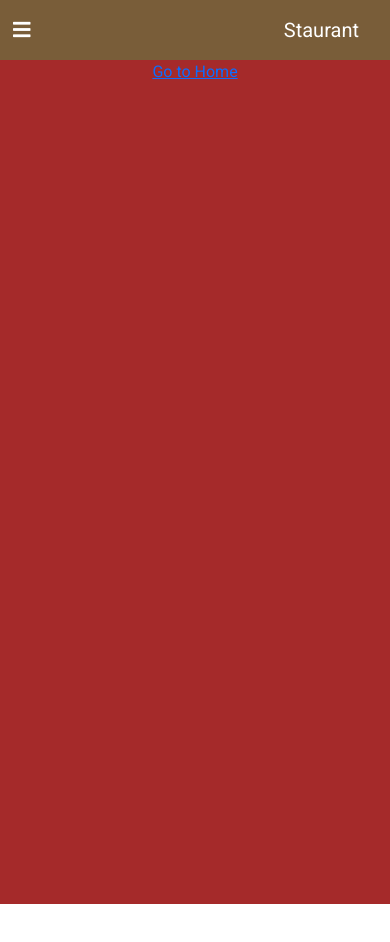
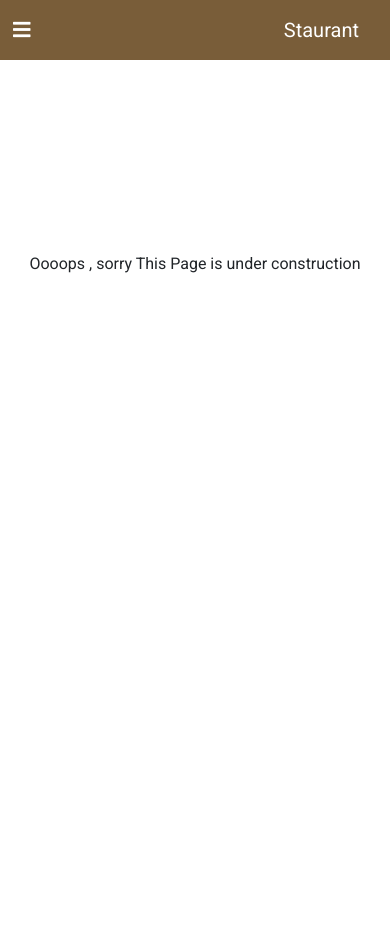
Before and after one commit to Godwindaniel10/Marketing-website, a React (Create React App) app: page /service in a window 390 px wide. Shown: the top 942 px of the page. Before the commit the page ends 904 px from the top, so only its background shows below. Built offline with nearby package versions, Linux system fonts and the light colour scheme.

Commit message:
responsiveness on contact section for mobile view

```diff
--- a/src/pages/Service-page/Service.js
+++ b/src/pages/Service-page/Service.js
@@ -1,13 +1,12 @@
 import React from 'react'
-import { Link } from 'react-router-dom';
 import './service.css';
+
 
 const service = () => {
     return (
         <div className="service-container">
-              <p style={{textAlign:"center"}}>
-              <Link to="/">Go to Home </Link>
-              </p>
+              <p style={{textAlign:"center", marginTop: "12rem"}}>
+             Oooops , sorry { "This Page is under construction" } </p>
         </div>
     )
 }
--- a/src/pages/Service-page/service.css
+++ b/src/pages/Service-page/service.css
@@ -1,5 +1,8 @@
 .service-container{
-    background-color: brown;
+    background-color: #fff;
     height: 100vh;
     width: 100%;
 }
+
+/* Extra small devices (phones, 600px and down) */
+@media only screen and (max-width: 600px) { }
```
Also changed, not shown: src/image/logo.svg (added).
